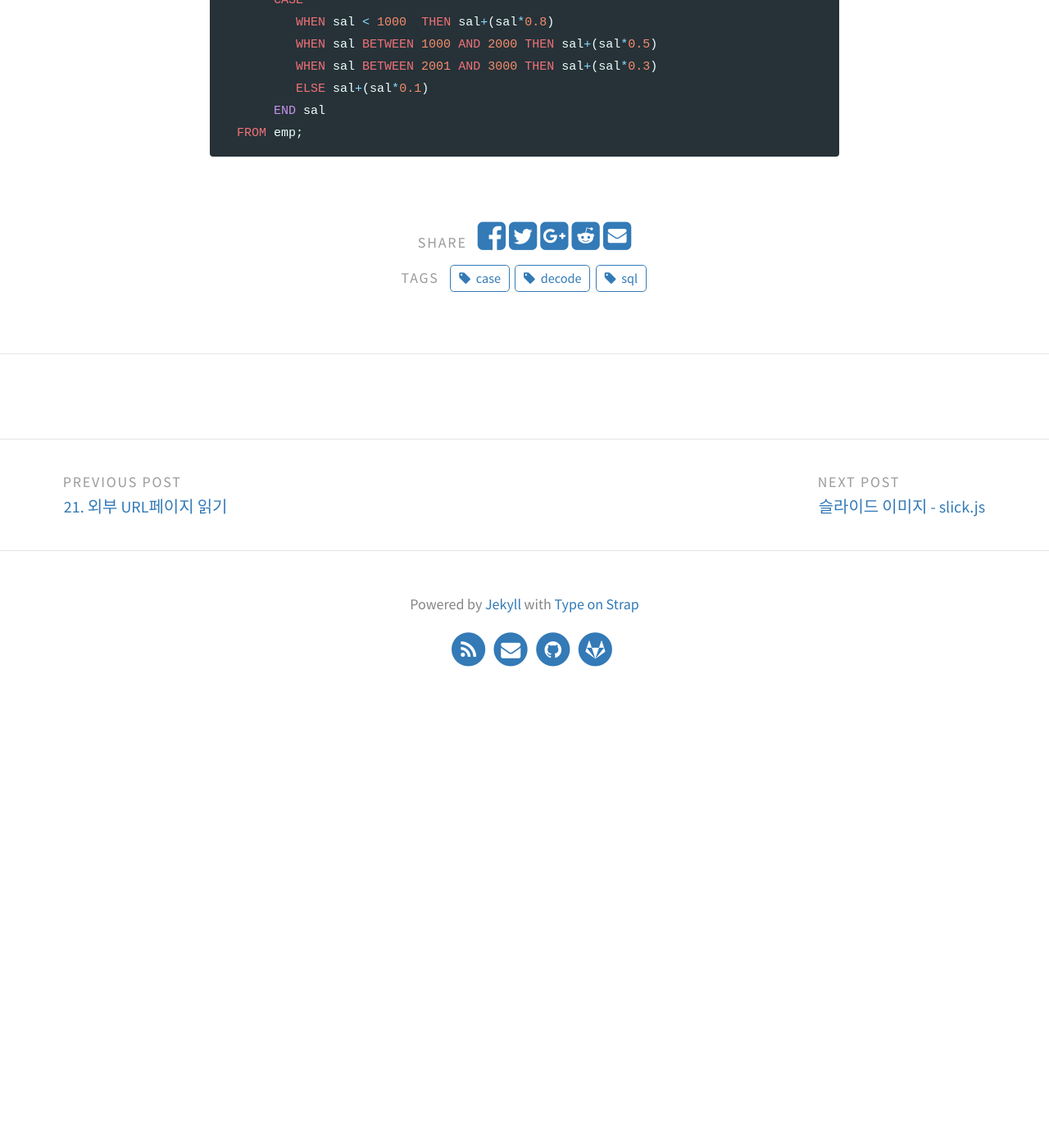
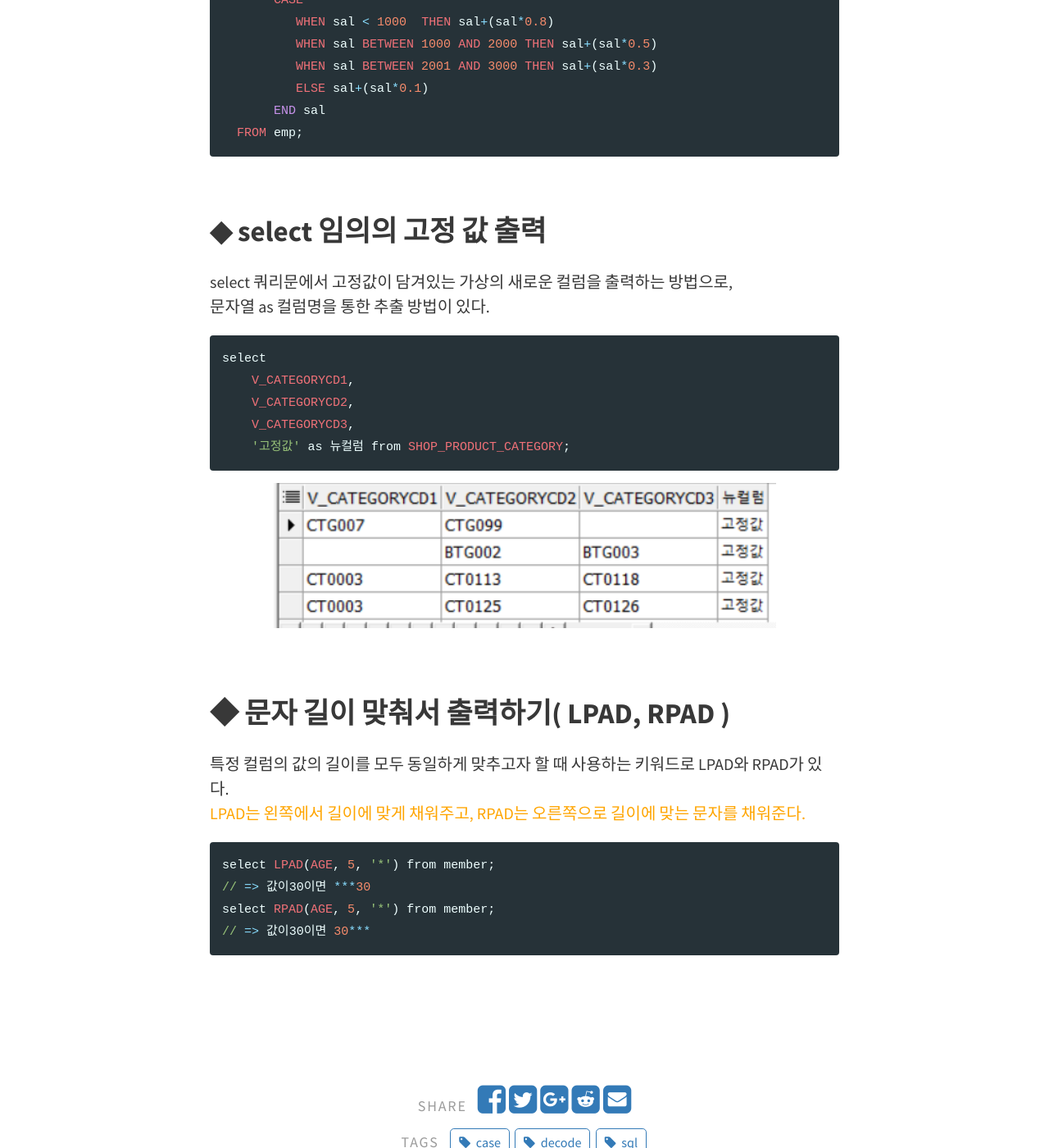
Before and after one commit to gunbin91/gunbin91.github.io, a Jekyll site: the page built from _posts/2019-11-09-db_8-decode.md, in a window 1280 px wide and 1400 px high, scrolled down 1766 px. Shown: the whole window at 82% size. Built offline with Jekyll 4.4.1, drawn with Linux system fonts in a browser that asks for light colours; comment, search, counter and statistics services are not loaded; before the commit the page ends 2651 px from its top, so only the background shows below that; some of the changed text lies outside the part shown.

Commit message:
sql , svn add

```diff
--- a/_posts/2019-11-09-db_8-decode.md
+++ b/_posts/2019-11-09-db_8-decode.md
@@ -16,7 +16,7 @@ categories: [ sql ]
 <br/>
 
 ### ▶ DECODE
-&nbsp;<font color="orange">DECODE(변경할컬럼명, before값 조건, after 변경할 값, ... )</font> 형태로 사용되며, DECODE안에 DECODE를 중첩으로 사용할 수 있다.
+&nbsp;<font color="orange">DECODE(변경할컬럼명, before값 조건, after 변경할 값, ... , 디폴트값)</font> 형태로 사용되며, DECODE안에 DECODE를 중첩으로 사용할 수 있다.
 
 {% highlight ruby %}
 SELECT deptno, DECODE(deptno, 10 , 'ACCOUNTING' ,
@@ -67,6 +67,37 @@ SELECT ename ,
   FROM emp;
 {% endhighlight%}
 
+<br/>
+
+## ◆ select 임의의 고정 값 출력
+select 쿼리문에서 고정값이 담겨있는 가상의 새로운 컬럼을 출력하는 방법으로,<br/>
+문자열 as 컬럼명을 통한 추출 방법이 있다.
+
+{% highlight ruby %}
+select
+    V_CATEGORYCD1,
+    V_CATEGORYCD2,
+    V_CATEGORYCD3,
+    '고정값' as 뉴컬럼 from SHOP_PRODUCT_CATEGORY;
+{% endhighlight %}
+<img src="/assets/post_img/select_as.PNG" width="100%">
+
+<br/>
+
+## ◆ 문자 길이 맞춰서 출력하기( LPAD, RPAD )
+특정 컬럼의 값의 길이를 모두 동일하게 맞추고자 할 때 사용하는 키워드로 LPAD와 RPAD가 있다. <br/> <font color="orange">LPAD는 왼쪽에서 길이에 맞게 채워주고, RPAD는 오른쪽으로 길이에 맞는 문자를 채워준다.</font>
+
+{% highlight ruby %}
+select LPAD(AGE, 5, '*') from member;
+// => 값이30이면 ***30
+select RPAD(AGE, 5, '*') from member;
+// => 값이30이면 30***
+{% endhighlight %}
+
+
+<br/><br/>
+
+
 
 
 <br/>
```
Also changed, not shown: _posts/2019-09-03-jsp_17_mybatis1.md (+23 -0 lines), _posts/2019-09-05-jsp_18_mybatis2.md (+20 -0 lines), _posts/2019-12-06-etc_svn.md (added, +75 -0 lines), assets/post_img/select_as.PNG (added).
